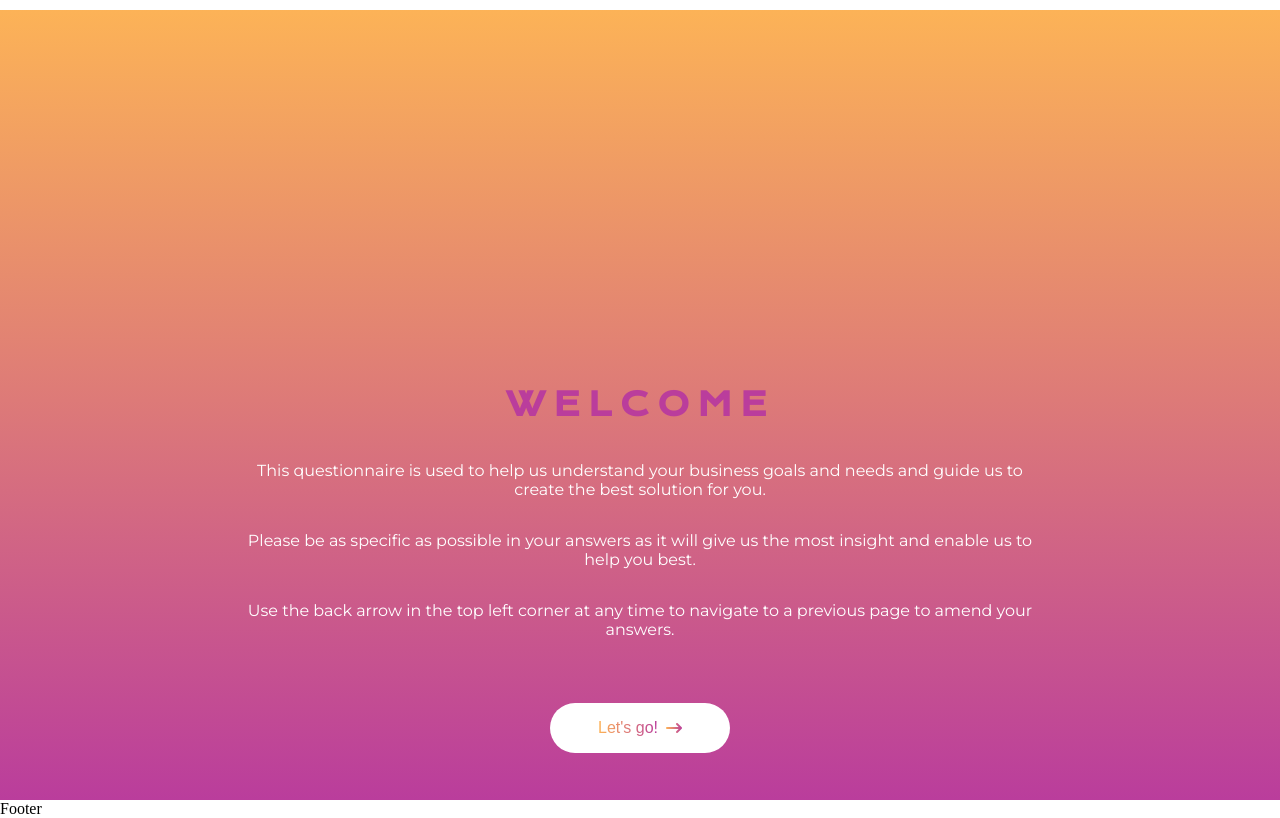
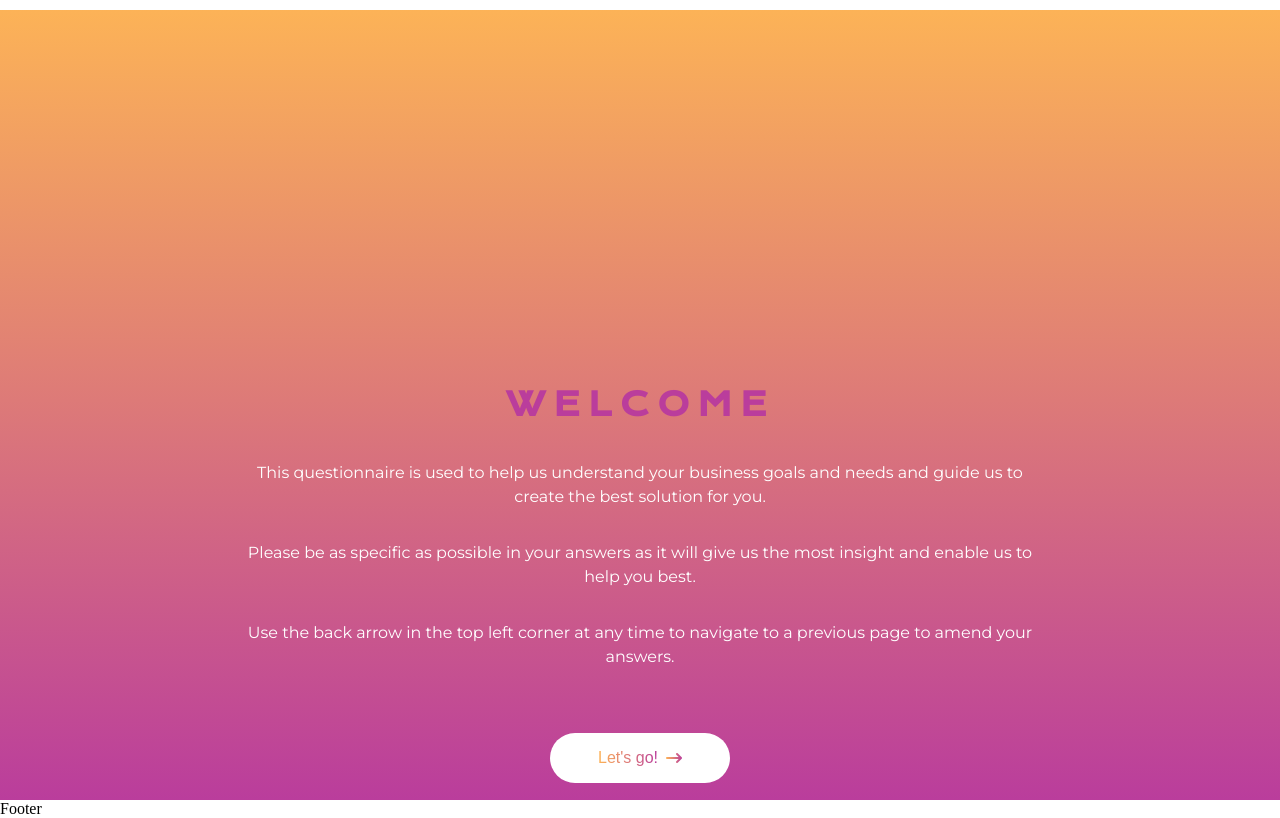
Before and after one commit to AkaraTawng/client-design-questionairre, a React (Vite) app: page / in a window 1280 px wide. Built offline with nearby package versions, Linux system fonts and the light colour scheme.

Commit message:
make cursor pointer on buttons hover. adjust welcome body text line height

```diff
--- a/src/components/Form.jsx
+++ b/src/components/Form.jsx
@@ -148,6 +148,7 @@ const PrevButton = styled.button`
     border-radius: 50%;
     padding: .35rem .5rem;
     font-size: 1rem;
+    cursor: pointer;
 
     i {
         background: linear-gradient( to right, #FDB456, #DD7A78, #BA3D9C);
@@ -173,6 +174,7 @@ const NextButton = styled.button`
     display: flex;
     /* justify-content: space-around; */
     align-items: center;
+    cursor: pointer;
 
     p {
       color: #BA3D9C;
--- a/src/components/Welcome.jsx
+++ b/src/components/Welcome.jsx
@@ -36,6 +36,7 @@ const BodyText = styled.p`
   font-family: 'Montserrat', sans-serif;
   text-align: center;
   width: 80%;
+  line-height: 1.5rem;
 `;
 
 export default Welcome
```
